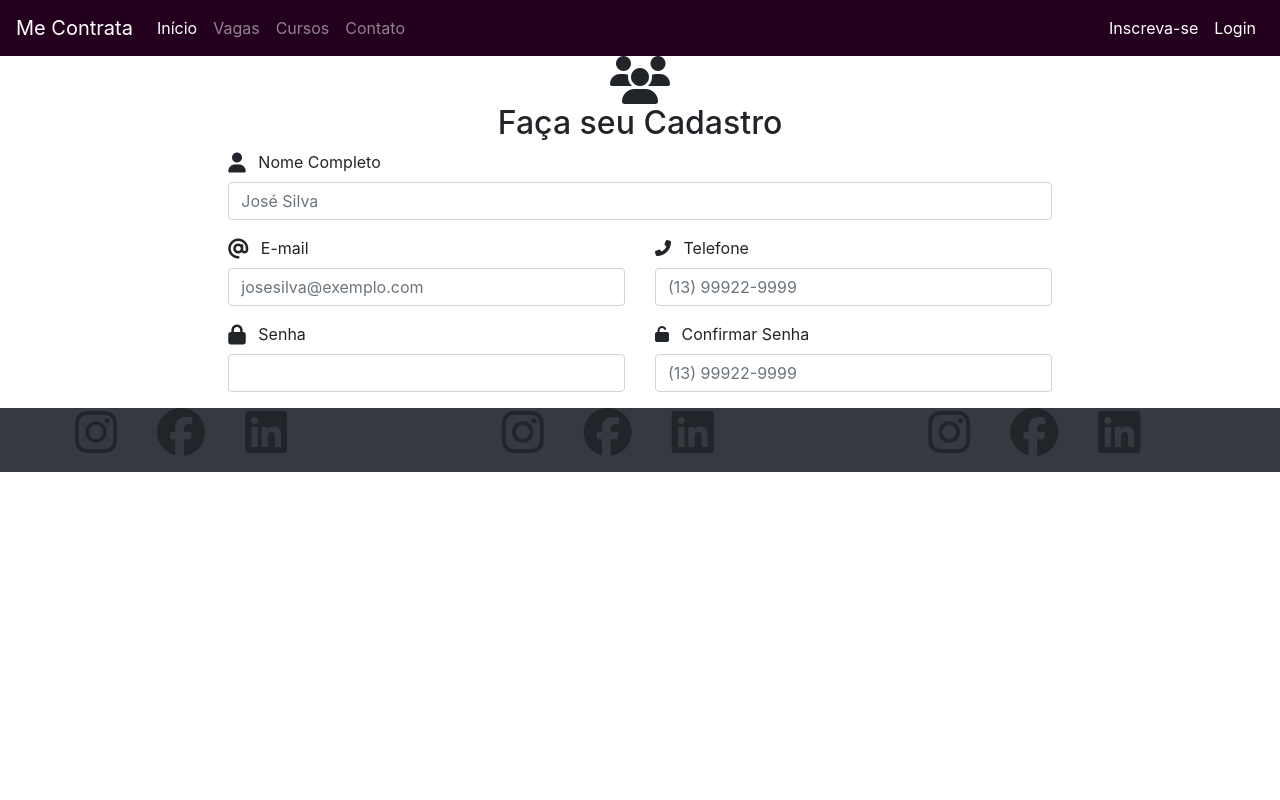
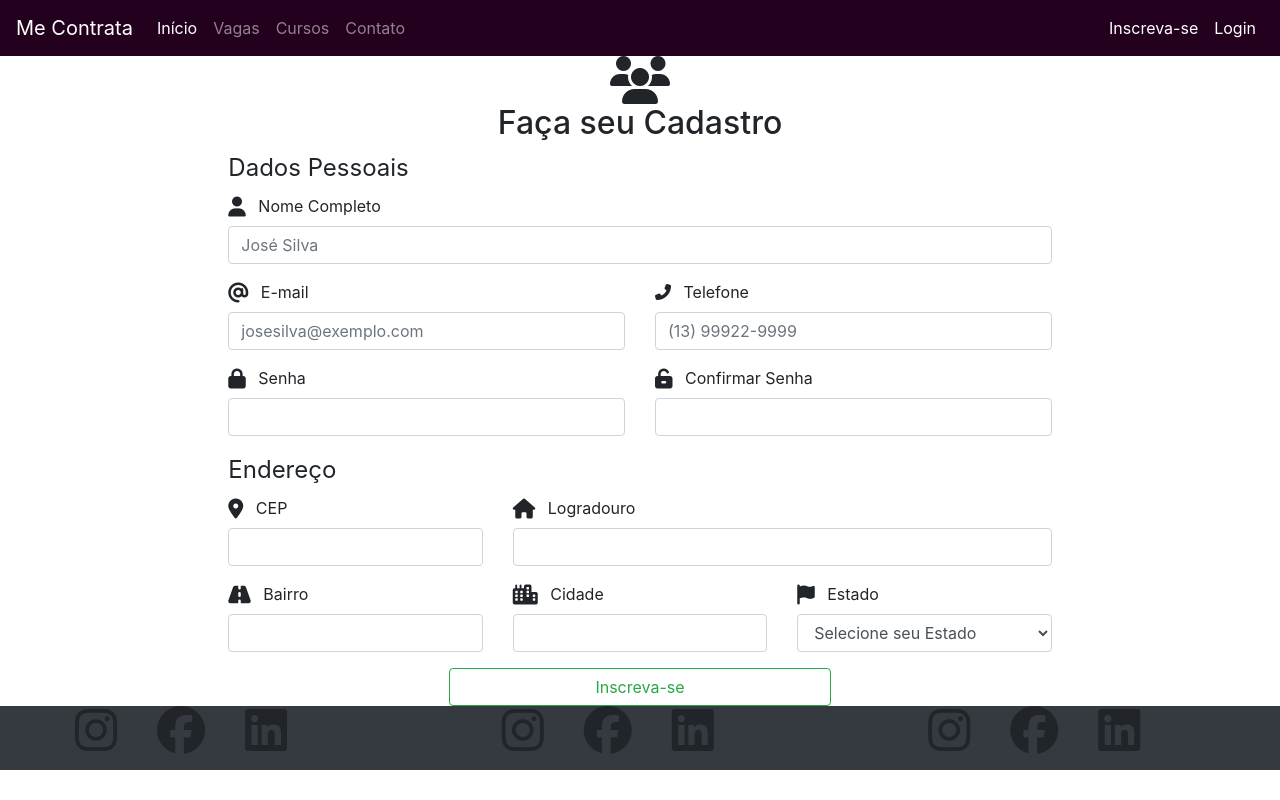
Before and after one commit to PedroSalvino/projeto-me-contrata-2021, an Angular app: page /cadastro in a window 1280 px wide. Built offline with nearby package versions, Linux system fonts and the light colour scheme.

Commit message:
1 file modified

```diff
--- a/src/app/cadastro/cadastro.component.html
+++ b/src/app/cadastro/cadastro.component.html
@@ -9,6 +9,9 @@
       </div>
       <div class="row">
         <div class="col-md-8 mx-auto">
+          <fieldset>
+            <legend>Dados Pessoais</legend>
+
             <div class="form-group">
               <label class="input-label" for="username">
                 <span class="mr-2"><i class="fas fa-user fa-lg"></i></span>
@@ -87,7 +90,7 @@
                 <div class="form-group">
                   <label class="input-label" for="confpass">
                     <span class="mr-2"
-                    ><i class="fas fa-unlock-alt fa -lg"></i
+                      ><i class="fas fa-unlock-alt fa-lg"></i
                     ></span>
                     Confirmar Senha
                   </label>
@@ -96,7 +99,6 @@
                     type="password"
                     id="confpass"
                     #confpass
-                  placeholder="(13) 99922-9999"
                     minlength="2"
                     maxlength="80"
                     required
@@ -104,6 +106,107 @@
                 </div>
               </div>
             </div>
+            <legend>Endereço</legend>
+            <div class="row">
+              <div class="col-md-4">
+                <div class="form-group">
+                  <label class="input-label" for="usercep">
+                    <span class="mr-2"
+                      ><i class="fas fa-map-marker-alt fa-lg"></i
+                    ></span>
+                    CEP
+                  </label>
+                  <input
+                    class="form-control"
+                    type="text"
+                    id="usercep"
+                    #usercep
+                    minlength="11"
+                    maxlength="11"
+                    required
+                  />
+                </div>
+              </div>
+              <div class="col-md-8">
+                <div class="form-group">
+                  <label class="input-label" for="userendereco">
+                    <span class="mr-2"><i class="fas fa-home fa-lg"></i></span>
+                    Logradouro
+                  </label>
+                  <input
+                    class="form-control"
+                    type="text"
+                    id="userendereco"
+                    #userendereco
+                    minlength="3"
+                    maxlength="60"
+                    required
+                  />
+                </div>
+              </div>
+            </div>
+            <div class="row">
+              <div class="col-md-4">
+                <div class="form-group">
+                  <label class="input-label" for="userbairro">
+                    <span class="mr-2"><i class="fas fa-road fa-lg"></i></span>
+                    Bairro
+                  </label>
+                  <input
+                    class="form-control"
+                    type="text"
+                    id="userbairro"
+                    #userbairro
+                    minlength="1"
+                    maxlength="60"
+                    required
+                  />
+                </div>
+              </div>
+              <div class="col-md-4">
+                <div class="form-group">
+                  <label class="input-label" for="usercidade">
+                    <span class="mr-2"><i class="fas fa-city fa-lg"></i></span>
+                    Cidade
+                  </label>
+                  <input
+                    class="form-control"
+                    type="text"
+                    id="usercidade"
+                    #usercidade
+                    minlength="3"
+                    maxlength="60"
+                    required
+                  />
+                </div>
+              </div>
+              <div class="col-md-4">
+                <div class="form-group">
+                  <label class="input-label" for="userestado">
+                    <span class="mr-2"><i class="fas fa-flag fa-lg"></i></span>
+                    Estado
+                  </label>
+                  <select
+                    class="form-control"
+                    id="userestado"
+                    #userestado
+                    required
+                  >
+                    <option value="" disabled selected>
+                      Selecione seu Estado
+                    </option>
+                    <option value="SP">SP</option>
+                  </select>
+                </div>
+              </div>
+            </div>
+
+            <div class="col-md-6 mx-auto">
+              <button class="btn btn-outline-success btn-block">
+                Inscreva-se
+              </button>
+            </div>
+          </fieldset>
         </div>
       </div>
     </div>
```
Lines whose indentation alone changed are shown as unchanged.
